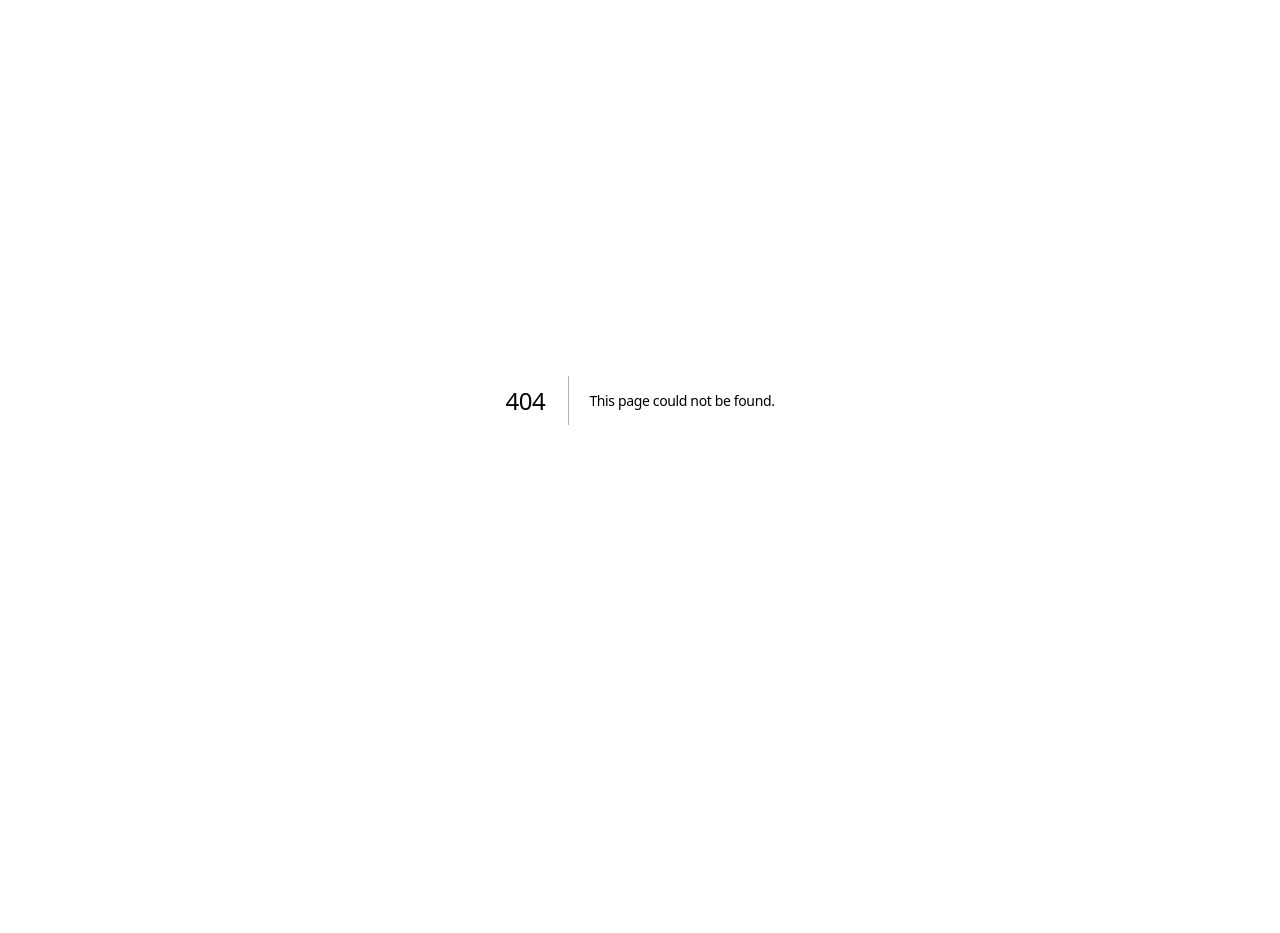
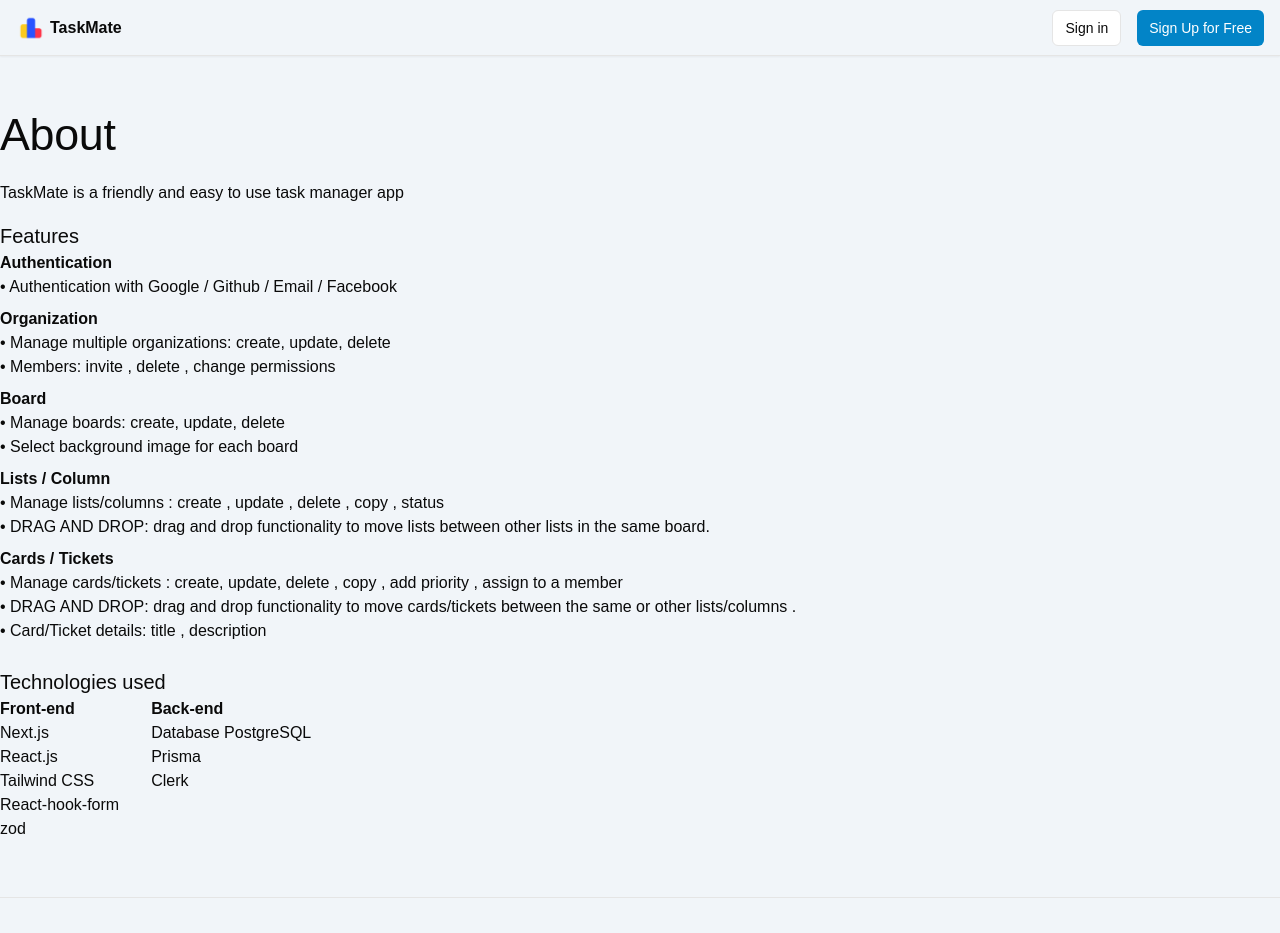
Before and after one commit to AlexLeiba/TaskMate, a Next.js app: page /about in a window 1280 px wide. Before the commit this address had no page. Shown: the top 933 px of the page. Before the commit the page ends 800 px from the top, so only its background shows below. Built offline with nearby package versions, Linux system fonts and the light colour scheme; no server answers.

Commit message:
clena up ui

```diff
--- a/app/(marketing)/_components/footer.tsx
+++ b/app/(marketing)/_components/footer.tsx
@@ -1,6 +1,6 @@
 'use client';
 import Logo from '@/components/logo';
-import { Button } from '@/components/ui/button';
+import { Github, Linkedin, Mail } from 'lucide-react';
 import Link from 'next/link';
 import { usePathname } from 'next/navigation';
 import React from 'react';
@@ -12,19 +12,46 @@ export function Footer() {
   const currentPath = pathname.split('/')[1];
   return (
     <div
-      className='fixed bottom-0 w-full h-24 px-4  border-t shadow-sm bg-slate-100 flex items-center z-50'
+      className='relative w-full h-24 px-4  border-t shadow-sm bg-slate-100 flex items-center z-50'
       style={{ display: hiddenListOfPaths.includes(currentPath) ? 'none' : '' }}
     >
-      <div className='max-w-screen-2xl mx-auto  flex items-center justify-between w-full'>
+      <div className=' max-w-screen-2xl mx-auto  flex items-center justify-between w-full'>
         <Logo />
 
-        <div className='space-x-4  flex items-center justify-between '>
-          <Button size={'sm'} variant={'ghost'}>
-            <Link href='/privacy-policy'>Privacy Policy</Link>
-          </Button>
-          <Button size={'sm'} variant={'ghost'}>
-            <Link href='/terms-of-service'>Terms of Service</Link>
-          </Button>
+        <div className='flex gap-8'>
+          <Link href={'/about'}>
+            <p className='font-bold'>About</p>
+          </Link>
+          <div className='  flex items-center justify-between '>
+            <div className=' flex  gap-4   text-center items-center justify-center '>
+              <Link href={'https://github.com/AlexLeiba'} target='_blank'>
+                <div className='flex gap-2 dark:text-white items-center'>
+                  <p>Github</p>
+                  <Github size={20} cursor={'pointer'} />{' '}
+                </div>
+              </Link>
+
+              <Link href={'mailto:leiba.alexandru@gmail.com'} target='_blank'>
+                <div className='flex gap-2 dark:text-white items-center'>
+                  <p>Gmail</p>
+                  <Mail size={20} cursor={'pointer'} />{' '}
+                </div>
+              </Link>
+
+              <Link
+                target='_blank'
+                href={
+                  'https://www.linkedin.com/in/alex-leiba-9205801ba?utm_source=share&utm_campaign=share_via&utm_content=profile&utm_medium=ios_app'
+                }
+              >
+                <div className='flex gap-2 dark:text-white items-center'>
+                  <p>Linkedin</p>
+
+                  <Linkedin size={20} cursor={'pointer'} />
+                </div>
+              </Link>
+            </div>
+          </div>
         </div>
       </div>
     </div>
--- a/app/(marketing)/_components/navbar.tsx
+++ b/app/(marketing)/_components/navbar.tsx
@@ -3,14 +3,18 @@ import Logo from '@/components/logo';
 import { Button } from '@/components/ui/button';
 import { useAuth, UserButton } from '@clerk/nextjs';
 import Link from 'next/link';
+import { usePathname } from 'next/navigation';
 import React from 'react';
 
 export function Navbar() {
   const { isSignedIn } = useAuth();
+  const pathname = usePathname();
+
+  const currentPath = pathname.split('/')[1];
 
   return (
     <div className='fixed top-0 w-full h-14 px-4 border-b shadow-sm bg-slate-100 flex items-center'>
-      <div className='md:max-w-screen-2xl  flex items-center justify-between w-full'>
+      <div className='max-w-screen-2xl mx-auto  flex items-center justify-between w-full'>
         <Logo />
 
         <div className='space-x-4  flex items-center justify-between '>
@@ -18,12 +22,28 @@ export function Navbar() {
             <UserButton />
           ) : (
             <>
-              <Button size={'sm'} variant={'outline'}>
-                <Link href={`/sign-in`}>Login</Link>
-              </Button>
-              <Button size={'sm'}>
-                <Link href='/sign-up'>Sign Up for Free</Link>
-              </Button>
+              {currentPath === 'sign-in' && (
+                <Button size={'sm'}>
+                  <Link href='/sign-up'>Sign Up for Free</Link>
+                </Button>
+              )}
+
+              {currentPath === 'sign-up' && (
+                <Button size={'sm'} variant={'outline'}>
+                  <Link href={`/sign-in`}>Sign in</Link>
+                </Button>
+              )}
+
+              {currentPath !== 'sign-in' && currentPath !== 'sign-up' && (
+                <>
+                  <Button size={'sm'} variant={'outline'}>
+                    <Link href={`/sign-in`}>Sign in</Link>
+                  </Button>
+                  <Button size={'sm'}>
+                    <Link href='/sign-up'>Sign Up for Free</Link>
+                  </Button>
+                </>
+              )}
             </>
           )}
         </div>
--- /dev/null
+++ b/app/(marketing)/about/page.tsx
@@ -0,0 +1,126 @@
+import { Spacer } from '@/components/ui/spacer';
+import React from 'react';
+
+function About() {
+  return (
+    <div className='max-w-screen-2xl mx-auto mt-12'>
+      <div className='dark:text-white'>
+        <div>
+          <h3 className='sm:text-6xl'>About</h3>
+          <Spacer size={8} md={4} sm={4} />
+          <div>
+            <div>
+              <section>
+                <p>TaskMate is a friendly and easy to use task manager app</p>
+              </section>
+            </div>
+
+            <div>
+              <Spacer sm={4} />
+
+              <section>
+                <h5>Features</h5>
+                <ul>
+                  <li>
+                    <p className='font-bold'>Authentication</p>
+                    <p>
+                      • Authentication with Google / Github / Email / Facebook
+                    </p>
+                  </li>
+                  <Spacer sm={2} />
+                  <li>
+                    <p className='font-bold'>Organization</p>
+                    <p>
+                      • Manage multiple organizations: create, update, delete
+                    </p>
+                    <p>• Members: invite , delete , change permissions</p>
+                  </li>
+                  <Spacer sm={2} />
+                  <li>
+                    <p className='font-bold'>Board</p>
+                    <p>• Manage boards: create, update, delete</p>
+                    <p>• Select background image for each board</p>
+                  </li>
+                  <Spacer sm={2} />
+                  <li>
+                    <p className='font-bold'>Lists / Column</p>
+                    <p>
+                      • Manage lists/columns : create , update , delete , copy ,
+                      status
+                    </p>
+                    <p>
+                      • DRAG AND DROP: drag and drop functionality to move lists
+                      between other lists in the same board.
+                    </p>
+                  </li>
+                  <Spacer sm={2} />
+                  <li>
+                    <p className='font-bold'>Cards / Tickets</p>
+                    <p>
+                      • Manage cards/tickets : create, update, delete , copy ,
+                      add priority , assign to a member
+                    </p>
+                    <p>
+                      • DRAG AND DROP: drag and drop functionality to move
+                      cards/tickets between the same or other lists/columns .
+                    </p>
+                    <p>• Card/Ticket details: title , description</p>
+                  </li>
+                </ul>
+              </section>
+            </div>
+            <div>
+              <Spacer sm={6} />
+
+              <section>
+                <h5>Technologies used</h5>
+
+                <div className='flex gap-8'>
+                  <div>
+                    <p className=' font-bold '>Front-end</p>
+                    <ul>
+                      <li>
+                        <p>Next.js</p>
+                      </li>
+                      <li>
+                        <p>React.js</p>
+                      </li>
+                      <li>
+                        <p>Tailwind CSS</p>
+                      </li>
+
+                      <li>
+                        <p>React-hook-form</p>
+                      </li>
+
+                      <li>
+                        <p>zod</p>
+                      </li>
+                    </ul>
+                  </div>
+
+                  <div>
+                    <p className=' font-bold '>Back-end</p>
+                    <ul>
+                      <li>
+                        <p>Database PostgreSQL </p>
+                      </li>
+                      <li>
+                        <p>Prisma</p>
+                      </li>
+                      <li>
+                        <p>Clerk</p>
+                      </li>
+                    </ul>
+                  </div>
+                </div>
+              </section>
+            </div>
+          </div>
+        </div>
+      </div>
+    </div>
+  );
+}
+
+export default About;
--- a/app/(marketing)/layout.tsx
+++ b/app/(marketing)/layout.tsx
@@ -8,7 +8,7 @@ function MarketingLayout({ children }: { children: React.ReactNode }) {
     <div className='h-screen bg-slate-100'>
       <ClerkProvider>
         <Navbar />
-        <main className='pt-14 pb-14 bg-slate-100 overflow-y-auto'>
+        <main className='min-h-screen pt-14 pb-14 bg-slate-100 overflow-y-auto'>
           {children}
         </main>
         <Footer />
--- a/app/(platform)/(auth)/layout.tsx
+++ b/app/(platform)/(auth)/layout.tsx
@@ -1,3 +1,5 @@
+import { Footer } from '@/app/(marketing)/_components/footer';
+import { Navbar } from '@/app/(marketing)/_components/navbar';
 import { ClerkProvider } from '@clerk/nextjs';
 
 export default function DashboardLayout({
@@ -7,9 +9,14 @@ export default function DashboardLayout({
 }>) {
   return (
     <ClerkProvider>
-      <div className='h-screen bg-slate-100'>
+      {/* <div className='h-screen bg-slate-100'>
         <main className='pt-14  bg-slate-100 overflow-y-auto'>{children}</main>
-      </div>
+      </div> */}
+
+      <Navbar />
+      <main className=' bg-slate-100 overflow-y-auto'>{children}</main>
+
+      <Footer />
     </ClerkProvider>
   );
 }
--- a/app/(platform)/(auth)/sign-in/[[...sign-in]]/page.tsx
+++ b/app/(platform)/(auth)/sign-in/[[...sign-in]]/page.tsx
@@ -3,7 +3,18 @@ import { SignIn } from '@clerk/nextjs';
 export default function SignInPage() {
   return (
     <div className='flex justify-center items-center h-screen'>
-      <SignIn />
+      <SignIn
+        appearance={{
+          elements: {
+            cardBox: {
+              width: '500px',
+              maxWidth: '800px',
+            },
+            formButtonPrimary:
+              'bg-sky-500 hover:bg-sky-500 !shadow-none text-white',
+          },
+        }}
+      />
     </div>
   );
 }
--- a/app/(platform)/(auth)/sign-up/[[...sign-up]]/page.tsx
+++ b/app/(platform)/(auth)/sign-up/[[...sign-up]]/page.tsx
@@ -3,7 +3,18 @@ import { SignUp } from '@clerk/nextjs';
 export default function SignUpPage() {
   return (
     <div className='flex justify-center items-center h-screen'>
-      <SignUp />;
+      <SignUp
+        appearance={{
+          elements: {
+            cardBox: {
+              width: '500px',
+              maxWidth: '800px',
+            },
+            formButtonPrimary:
+              'bg-sky-500 hover:bg-sky-500 !shadow-none text-white',
+          },
+        }}
+      />
     </div>
   );
 }
--- a/components/logo.tsx
+++ b/components/logo.tsx
@@ -3,13 +3,20 @@ import Image from 'next/image';
 import Link from 'next/link';
 import React from 'react';
 
-function Logo(props: React.HTMLAttributes<HTMLDivElement>) {
+function Logo({
+  props,
+  type,
+}: {
+  props?: React.HTMLAttributes<HTMLDivElement>;
+  type?: 'header';
+}) {
   return (
     <Link href={'/'}>
       <div
         className={cn(
-          'hover:opacity-75 transition  gap-x-1  items-center hidden md:flex',
-          props.className
+          type === 'header' ? 'hidden md:flex' : 'flex',
+          'hover:opacity-75 transition  gap-x-1  items-center ',
+          props?.className
         )}
       >
         <Image src={'/logo.png'} alt='logo' width={30} height={30} />
```
